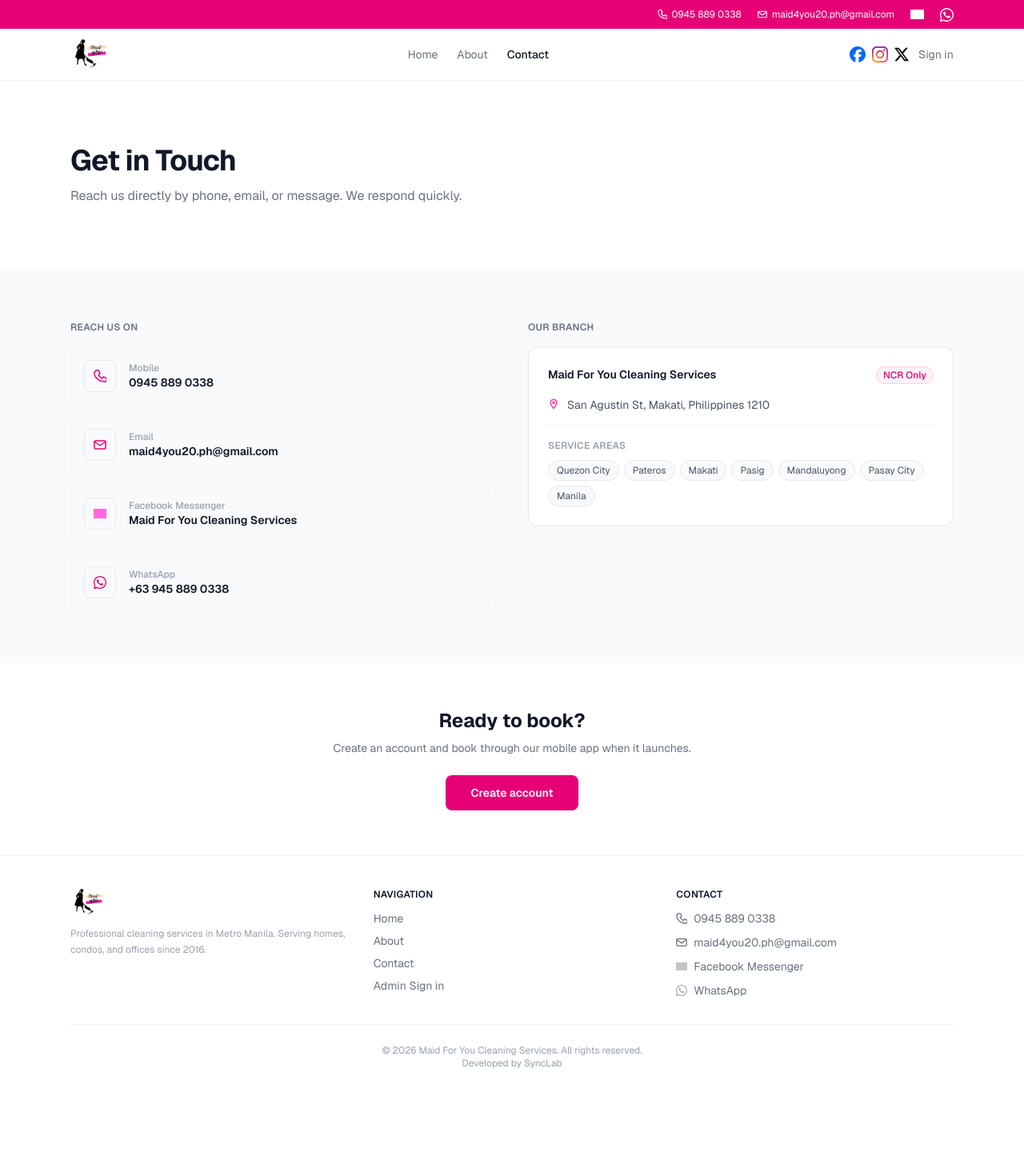
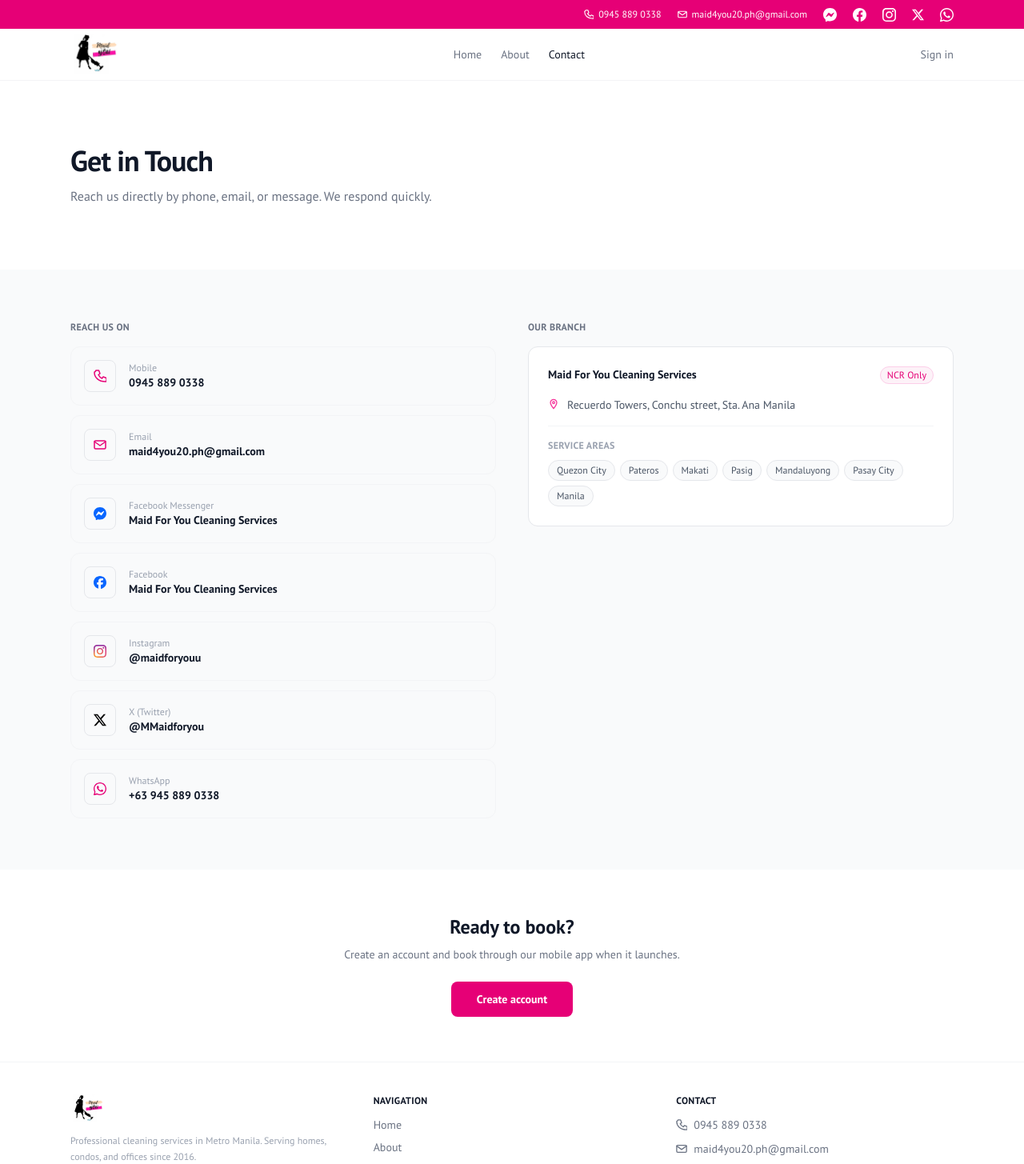
Before and after one commit to alysteragno/cleanconnect-web, a Next.js app: page /contact in a window 1280 px wide. Shown: the top 1455 px of the page at 80% size. Before the commit the page ends 1377 px from the top, so only its background shows below. Built offline with nearby package versions, Linux system fonts and the light colour scheme; grey boxes are pictures that could not be loaded.

Commit message:
refactor: applied dry principle to contacts socials on footer and fixed socials on header

```diff
--- a/src/app/(marketing)/contact/page.tsx
+++ b/src/app/(marketing)/contact/page.tsx
@@ -78,10 +78,35 @@ export default function ContactPage() {
               label="Facebook Messenger"
               href={CONTACT.messengerUrl}
               icon={
-                <Image src="/messenger-fill.svg" alt="" width={16} height={16} className="text-pink-600" style={{ filter: 'invert(40%) sepia(100%) saturate(500%) hue-rotate(280deg)' }} />
+                <Image src="/messenger.svg" alt="" width={16} height={16} className="text-pink-600" />
               }
             >
               Maid For You Cleaning Services
+            </ContactRow>
+
+
+            <ContactRow
+              label="Facebook"
+              href={CONTACT.facebookUrl}
+              icon={<Image src="/Facebook.svg" alt="" width={16} height={16} />}
+            >
+              Maid For You Cleaning Services
+            </ContactRow>
+
+            <ContactRow
+              label="Instagram"
+              href={CONTACT.instagramUrl}
+              icon={<Image src="/Instagram.svg" alt="" width={16} height={16} />}
+            >
+              @maidforyouu
+            </ContactRow>
+
+            <ContactRow
+              label="X (Twitter)"
+              href={CONTACT.twitterUrl}
+              icon={<Image src="/Twitter.svg" alt="" width={16} height={16} />}
+            >
+              @MMaidforyou
             </ContactRow>
 
             <ContactRow
@@ -97,6 +122,7 @@ export default function ContactPage() {
               +63 945 889 0338
             </ContactRow>
           </div>
+
 
           {/* Branch info */}
           <div>
--- a/src/app/globals.css
+++ b/src/app/globals.css
@@ -8,8 +8,7 @@
 @theme inline {
   --color-background: var(--background);
   --color-foreground: var(--foreground);
-  --font-sans: var(--font-geist-sans);
-  --font-mono: var(--font-geist-mono);
+  --font-sans: var(--font-pt-sans);
 }
 
 html {
--- a/src/app/layout.tsx
+++ b/src/app/layout.tsx
@@ -1,22 +1,18 @@
 import type { Metadata } from "next";
-import { Geist, Geist_Mono } from "next/font/google";
+import { PT_Sans } from "next/font/google";
 import "./globals.css";
 
-const geistSans = Geist({
-  variable: "--font-geist-sans",
+const ptSans = PT_Sans({
+  variable: "--font-pt-sans",
   subsets: ["latin"],
-});
-
-const geistMono = Geist_Mono({
-  variable: "--font-geist-mono",
-  subsets: ["latin"],
+  weight: ["400", "700"],
 });
 
 export const metadata: Metadata = {
   title: "Maid For You Cleaning Services",
   description: "Professional cleaning services in Metro Manila (NCR). Serving homes, condos, and offices since 2016.",
   icons: {
-    icon: '/Logo.jpg',
+    icon: '/Logo.webp',
   },
 };
 
@@ -28,7 +24,7 @@ export default function RootLayout({
   return (
     <html
       lang="en"
-      className={`${geistSans.variable} ${geistMono.variable} h-full antialiased`}
+      className={`${ptSans.variable} h-full antialiased`}
     >
       <body className="min-h-full flex flex-col">{children}</body>
     </html>
--- a/src/components/marketing/footer.tsx
+++ b/src/components/marketing/footer.tsx
@@ -1,6 +1,62 @@
 import Link from 'next/link'
 import Image from 'next/image'
 import { NAV_LINKS, CONTACT } from '@/lib/marketing-data'
+
+const FOOTER_CONTACTS: { href: string; label: string; icon: React.ReactNode; external?: boolean }[] = [
+  {
+    href: CONTACT.phoneTel,
+    label: CONTACT.phone,
+    icon: (
+      <svg width="14" height="14" viewBox="0 0 16 16" fill="none" stroke="currentColor" strokeWidth="1.5" strokeLinecap="round" strokeLinejoin="round" className="shrink-0">
+        <path d="M3 1h3.5l1.5 4-2 1.5a10 10 0 004.5 4.5L12 9l4 1.5V14a1 1 0 01-1 1C6.163 15 1 9.837 1 3.5A1 1 0 012 2.5L3 1z"/>
+      </svg>
+    ),
+  },
+  {
+    href: `mailto:${CONTACT.email}`,
+    label: CONTACT.email,
+    icon: (
+      <svg width="14" height="14" viewBox="0 0 16 16" fill="none" stroke="currentColor" strokeWidth="1.5" strokeLinecap="round" strokeLinejoin="round" className="shrink-0">
+        <rect x="1" y="3" width="14" height="10" rx="1.5"/><path d="M1 4l7 5 7-5"/>
+      </svg>
+    ),
+  },
+  {
+    href: CONTACT.messengerUrl,
+    label: 'Messenger',
+    icon: <Image src="/messenger.svg" alt="" width={14} height={14} className="shrink-0 opacity-60" />,
+    external: true,
+  },
+  {
+    href: CONTACT.whatsappUrl,
+    label: 'WhatsApp',
+    icon: (
+      <svg width="14" height="14" viewBox="0 0 24 24" fill="currentColor" className="shrink-0 opacity-60">
+        <path d="M17.472 14.382c-.297-.149-1.758-.867-2.03-.967-.273-.099-.471-.148-.67.15-.197.297-.767.966-.94 1.164-.173.199-.347.223-.644.075-.297-.15-1.255-.463-2.39-1.475-.883-.788-1.48-1.761-1.653-2.059-.173-.297-.018-.458.13-.606.134-.133.298-.347.446-.52.149-.174.198-.298.298-.497.099-.198.05-.371-.025-.52-.075-.149-.669-1.612-.916-2.207-.242-.579-.487-.5-.669-.51-.173-.008-.371-.01-.57-.01-.198 0-.52.074-.792.372-.272.297-1.04 1.016-1.04 2.479 0 1.462 1.065 2.875 1.213 3.074.149.198 2.096 3.2 5.077 4.487.709.306 1.262.489 1.694.625.712.227 1.36.195 1.871.118.571-.085 1.758-.719 2.006-1.413.248-.694.248-1.289.173-1.413z"/>
+        <path d="M12 0C5.373 0 0 5.373 0 12c0 2.123.555 4.116 1.528 5.845L.057 23.272a.75.75 0 00.914.913l5.487-1.449A11.95 11.95 0 0012 24c6.627 0 12-5.373 12-12S18.627 0 12 0zm0 22c-1.898 0-3.676-.52-5.198-1.424l-.37-.216-3.84 1.016 1.03-3.752-.234-.384A9.96 9.96 0 012 12C2 6.477 6.477 2 12 2s10 4.477 10 10-4.477 10-10 10z"/>
+      </svg>
+    ),
+    external: true,
+  },
+  {
+    href: CONTACT.facebookUrl,
+    label: 'Facebook',
+    icon: <Image src="/Facebook.svg" alt="" width={14} height={14} className="shrink-0 opacity-80" />,
+    external: true,
+  },
+  {
+    href: CONTACT.instagramUrl,
+    label: 'Instagram',
+    icon: <Image src="/Instagram.svg" alt="" width={14} height={14} className="shrink-0 opacity-80" />,
+    external: true,
+  },
+  {
+    href: CONTACT.twitterUrl,
+    label: 'X (Twitter)',
+    icon: <Image src="/Twitter.svg" alt="" width={14} height={14} className="shrink-0 opacity-60" />,
+    external: true,
+  },
+]
 
 export default function MarketingFooter() {
   return (
@@ -43,30 +99,17 @@ export default function MarketingFooter() {
           <div>
             <p className="text-xs font-semibold text-gray-900 uppercase tracking-wide mb-3">Contact</p>
             <div className="space-y-2.5">
-              <a href={CONTACT.phoneTel} className="flex items-center gap-2 text-sm text-gray-500 hover:text-pink-600 transition-colors">
-                <svg width="14" height="14" viewBox="0 0 16 16" fill="none" stroke="currentColor" strokeWidth="1.5" strokeLinecap="round" strokeLinejoin="round" className="shrink-0">
-                  <path d="M3 1h3.5l1.5 4-2 1.5a10 10 0 004.5 4.5L12 9l4 1.5V14a1 1 0 01-1 1C6.163 15 1 9.837 1 3.5A1 1 0 012 2.5L3 1z"/>
-                </svg>
-                {CONTACT.phone}
-              </a>
-              <a href={`mailto:${CONTACT.email}`} className="flex items-center gap-2 text-sm text-gray-500 hover:text-pink-600 transition-colors">
-                <svg width="14" height="14" viewBox="0 0 16 16" fill="none" stroke="currentColor" strokeWidth="1.5" strokeLinecap="round" strokeLinejoin="round" className="shrink-0">
-                  <rect x="1" y="3" width="14" height="10" rx="1.5"/>
-                  <path d="M1 4l7 5 7-5"/>
-                </svg>
-                {CONTACT.email}
-              </a>
-              <a href={CONTACT.messengerUrl} target="_blank" rel="noopener noreferrer" className="flex items-center gap-2 text-sm text-gray-500 hover:text-pink-600 transition-colors">
-                <Image src="/messenger-fill.svg" alt="" width={14} height={14} className="shrink-0 opacity-60" />
-                Facebook Messenger
-              </a>
-              <a href={CONTACT.whatsappUrl} target="_blank" rel="noopener noreferrer" className="flex items-center gap-2 text-sm text-gray-500 hover:text-pink-600 transition-colors">
-                <svg width="14" height="14" viewBox="0 0 24 24" fill="currentColor" className="shrink-0 opacity-60">
-                  <path d="M17.472 14.382c-.297-.149-1.758-.867-2.03-.967-.273-.099-.471-.148-.67.15-.197.297-.767.966-.94 1.164-.173.199-.347.223-.644.075-.297-.15-1.255-.463-2.39-1.475-.883-.788-1.48-1.761-1.653-2.059-.173-.297-.018-.458.13-.606.134-.133.298-.347.446-.52.149-.174.198-.298.298-.497.099-.198.05-.371-.025-.52-.075-.149-.669-1.612-.916-2.207-.242-.579-.487-.5-.669-.51-.173-.008-.371-.01-.57-.01-.198 0-.52.074-.792.372-.272.297-1.04 1.016-1.04 2.479 0 1.462 1.065 2.875 1.213 3.074.149.198 2.096 3.2 5.077 4.487.709.306 1.262.489 1.694.625.712.227 1.36.195 1.871.118.571-.085 1.758-.719 2.006-1.413.248-.694.248-1.289.173-1.413z"/>
-                  <path d="M12 0C5.373 0 0 5.373 0 12c0 2.123.555 4.116 1.528 5.845L.057 23.272a.75.75 0 00.914.913l5.487-1.449A11.95 11.95 0 0012 24c6.627 0 12-5.373 12-12S18.627 0 12 0zm0 22c-1.898 0-3.676-.52-5.198-1.424l-.37-.216-3.84 1.016 1.03-3.752-.234-.384A9.96 9.96 0 012 12C2 6.477 6.477 2 12 2s10 4.477 10 10-4.477 10-10 10z"/>
-                </svg>
-                WhatsApp
-              </a>
+              {FOOTER_CONTACTS.map(({ href, label, icon, external }) => (
+                <a
+                  key={href}
+                  href={href}
+                  {...(external ? { target: '_blank', rel: 'noopener noreferrer' } : {})}
+                  className="flex items-center gap-2 text-sm text-gray-500 hover:text-pink-600 transition-colors"
+                >
+                  {icon}
+                  {label}
+                </a>
+              ))}
             </div>
           </div>
         </div>
--- a/src/components/marketing/header.tsx
+++ b/src/components/marketing/header.tsx
@@ -40,9 +40,18 @@ export default function MarketingHeader() {
               {CONTACT.email}
             </a>
             <a href={CONTACT.messengerUrl} target="_blank" rel="noopener noreferrer" className="hover:text-pink-200 transition-colors" aria-label="Messenger">
-              <Image src="/messenger-fill.svg" alt="Messenger" width={17} height={17} className="brightness-0 invert" />
+              <Image src="/messenger2.svg" alt="Messenger" width={17} height={17} className="brightness-0 invert" />
             </a>
-            <a href={CONTACT.whatsappUrl} target="_blank" rel="noopener noreferrer" className="hover:text-pink-200 transition-colors" aria-label="WhatsApp">
+            <a href={CONTACT.facebookUrl} target="_blank" rel="noopener noreferrer" className="hover:opacity-75 transition-opacity" aria-label="Facebook">
+              <Image src="/facebook2.svg" alt="Facebook" width={17} height={17} className="brightness-0 invert" />
+            </a>
+            <a href={CONTACT.instagramUrl} target="_blank" rel="noopener noreferrer" className="hover:opacity-75 transition-opacity" aria-label="Instagram">
+              <Image src="/Instagram.svg" alt="Instagram" width={17} height={17} className="brightness-0 invert" />
+            </a>
+            <a href={CONTACT.twitterUrl} target="_blank" rel="noopener noreferrer" className="hover:opacity-75 transition-opacity" aria-label="X (Twitter)">
+              <Image src="/Twitter.svg" alt="X" width={15} height={15} className="brightness-0 invert" />
+            </a>
+             <a href={CONTACT.whatsappUrl} target="_blank" rel="noopener noreferrer" className="hover:opacity-75 transition-opacity" aria-label="WhatsApp">
               <svg width="17" height="17" viewBox="0 0 24 24" fill="currentColor">
                 <path d="M17.472 14.382c-.297-.149-1.758-.867-2.03-.967-.273-.099-.471-.148-.67.15-.197.297-.767.966-.94 1.164-.173.199-.347.223-.644.075-.297-.15-1.255-.463-2.39-1.475-.883-.788-1.48-1.761-1.653-2.059-.173-.297-.018-.458.13-.606.134-.133.298-.347.446-.52.149-.174.198-.298.298-.497.099-.198.05-.371-.025-.52-.075-.149-.669-1.612-.916-2.207-.242-.579-.487-.5-.669-.51-.173-.008-.371-.01-.57-.01-.198 0-.52.074-.792.372-.272.297-1.04 1.016-1.04 2.479 0 1.462 1.065 2.875 1.213 3.074.149.198 2.096 3.2 5.077 4.487.709.306 1.262.489 1.694.625.712.227 1.36.195 1.871.118.571-.085 1.758-.719 2.006-1.413.248-.694.248-1.289.173-1.413z"/>
                 <path d="M12 0C5.373 0 0 5.373 0 12c0 2.123.555 4.116 1.528 5.845L.057 23.272a.75.75 0 00.914.913l5.487-1.449A11.95 11.95 0 0012 24c6.627 0 12-5.373 12-12S18.627 0 12 0zm0 22c-1.898 0-3.676-.52-5.198-1.424l-.37-.216-3.84 1.016 1.03-3.752-.234-.384A9.96 9.96 0 012 12C2 6.477 6.477 2 12 2s10 4.477 10 10-4.477 10-10 10z"/>
@@ -60,7 +69,7 @@ export default function MarketingHeader() {
                 alt="Maid For You Cleaning Services"
                 width={140}
                 height={40}
-                className="h-10 w-auto object-contain"
+                className="h-13 w-auto object-contain"
                 priority
               />
             </Link>
@@ -80,20 +89,7 @@ export default function MarketingHeader() {
               ))}
             </nav>
 
-            <div className="flex items-center gap-3">
-              {/* Desktop social icons */}
-              <div className="hidden sm:flex items-center gap-2">
-                <a href={CONTACT.facebookUrl} target="_blank" rel="noopener noreferrer" aria-label="Facebook" className="hover:opacity-75 transition-opacity">
-                  <Image src="/Facebook.svg" alt="Facebook" width={20} height={20} />
-                </a>
-                <a href={CONTACT.instagramUrl} target="_blank" rel="noopener noreferrer" aria-label="Instagram" className="hover:opacity-75 transition-opacity">
-                  <Image src="/Instagram.svg" alt="Instagram" width={20} height={20} />
-                </a>
-                <a href={CONTACT.twitterUrl} target="_blank" rel="noopener noreferrer" aria-label="X (Twitter)" className="hover:opacity-75 transition-opacity">
-                  <Image src="/Twitter.svg" alt="X" width={18} height={18} />
-                </a>
-              </div>
-
+            <div className="flex items-center gap-2">
               {/* Desktop sign in */}
               <Link
                 href="/login"
@@ -178,7 +174,7 @@ export default function MarketingHeader() {
                     rel="noopener noreferrer"
                     className="flex items-center gap-1.5 px-3 py-2 bg-pink-50 text-pink-700 rounded-lg text-xs font-medium hover:bg-pink-100 transition-colors"
                   >
-                    <Image src="/messenger-fill.svg" alt="" width={13} height={13} style={{ filter: 'invert(35%) sepia(80%) saturate(600%) hue-rotate(290deg)' }} />
+                    <Image src="/messenger.svg" alt="" width={13} height={13} style={{ filter: 'invert(35%) sepia(80%) saturate(600%) hue-rotate(290deg)' }} />
                     Messenger
                   </a>
                   <a
--- a/src/lib/marketing-data.ts
+++ b/src/lib/marketing-data.ts
@@ -45,7 +45,7 @@ export const BRANCH = {
   name: 'Maid For You Cleaning Services',
   area: 'Metro Manila (NCR)',
   phone: '+63458890338',
-  address: 'San Agustin St, Makati, Philippines 1210',
+  address: 'Recuerdo Towers, Conchu street, Sta. Ana Manila',
   serviceAreas: [
     'Quezon City', 'Pateros', 'Makati', 'Pasig',
     'Mandaluyong', 'Pasay City', 'Manila',
```
Also changed, not shown: src/app/page.tsx (+2 -11 lines), public/facebook2.svg (added), public/messenger2.svg (added).
